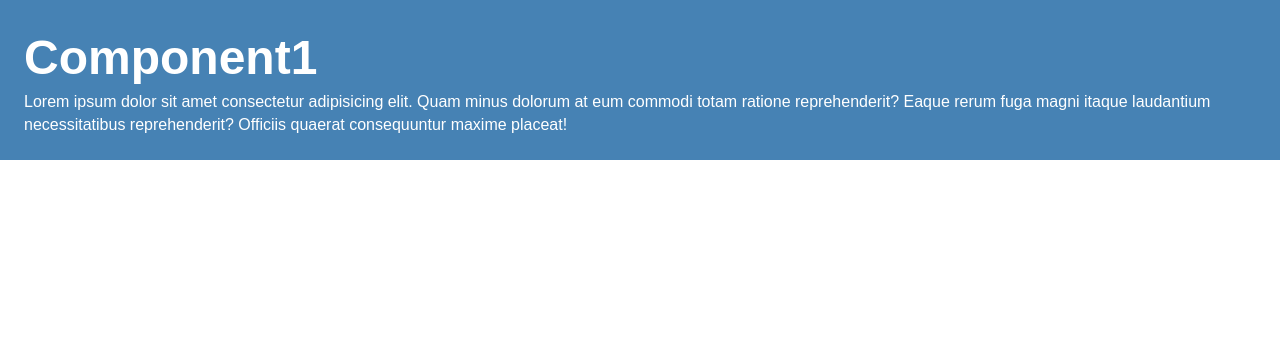
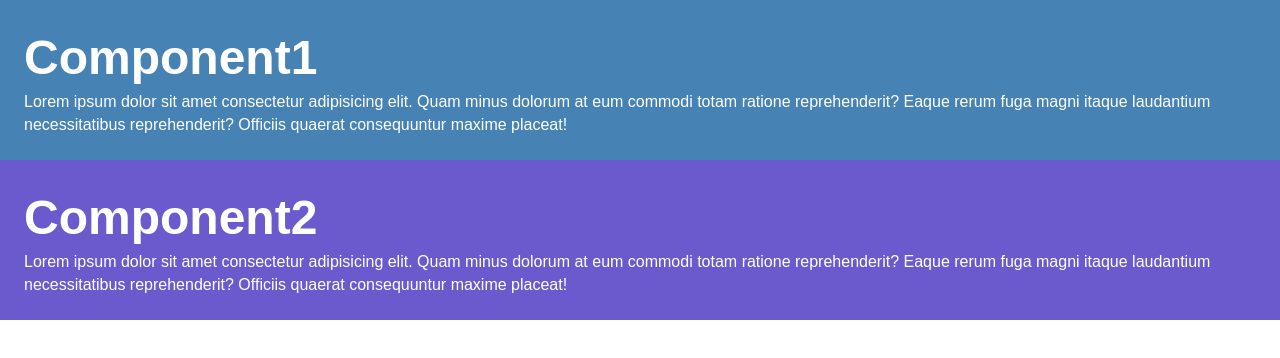
Before and after one commit to webQbe/react_spring_animations, a React (Vite) app: page / in a window 1280 px wide. Shown: the top 358 px of the page. Built offline with nearby package versions, Linux system fonts and the light colour scheme.

Commit message:
Rendered <Component2 /> below <Component1 />

```diff
--- a/src/App.jsx
+++ b/src/App.jsx
@@ -2,13 +2,15 @@
 import { useState } from 'react'
 import './App.css'
 import Component1 from './components/Component1'
+import Component2 from './components/Component2'
 
 function App() {
 
-  // Render Component1
+  // Render <Component2 /> under <Component1 />
   return (
       <div className="App">
         <Component1 />
+        <Component2 />
       </div>
   )
 }
--- /dev/null
+++ b/src/components/Component2.jsx
@@ -0,0 +1,39 @@
+import React, { useState } from 'react'
+import { useSpring, animated } from '@react-spring/web'
+
+
+const Component2 = () => {
+
+    const c2Style = useSpring({
+        from: {
+                opacity: 0,
+                transform: 'translateY(-500px)'
+              },
+        to: {
+                opacity: 1,
+                transform: 'translateY(0px)'
+
+            },
+      })
+
+  return (
+      <animated.div
+          style={{
+            ...c2Style,
+            background: 'slateblue',
+            color: 'white',
+            padding: '1.5rem',
+          }}
+        >
+          <h1>Component2</h1>
+          <p>
+            Lorem ipsum dolor sit amet consectetur adipisicing elit. Quam minus
+            dolorum at eum commodi totam ratione reprehenderit? Eaque rerum fuga
+            magni itaque laudantium necessitatibus reprehenderit? Officiis quaerat
+            consequuntur maxime placeat!
+          </p>
+    </animated.div>
+  )
+}
+
+export default Component2
```
